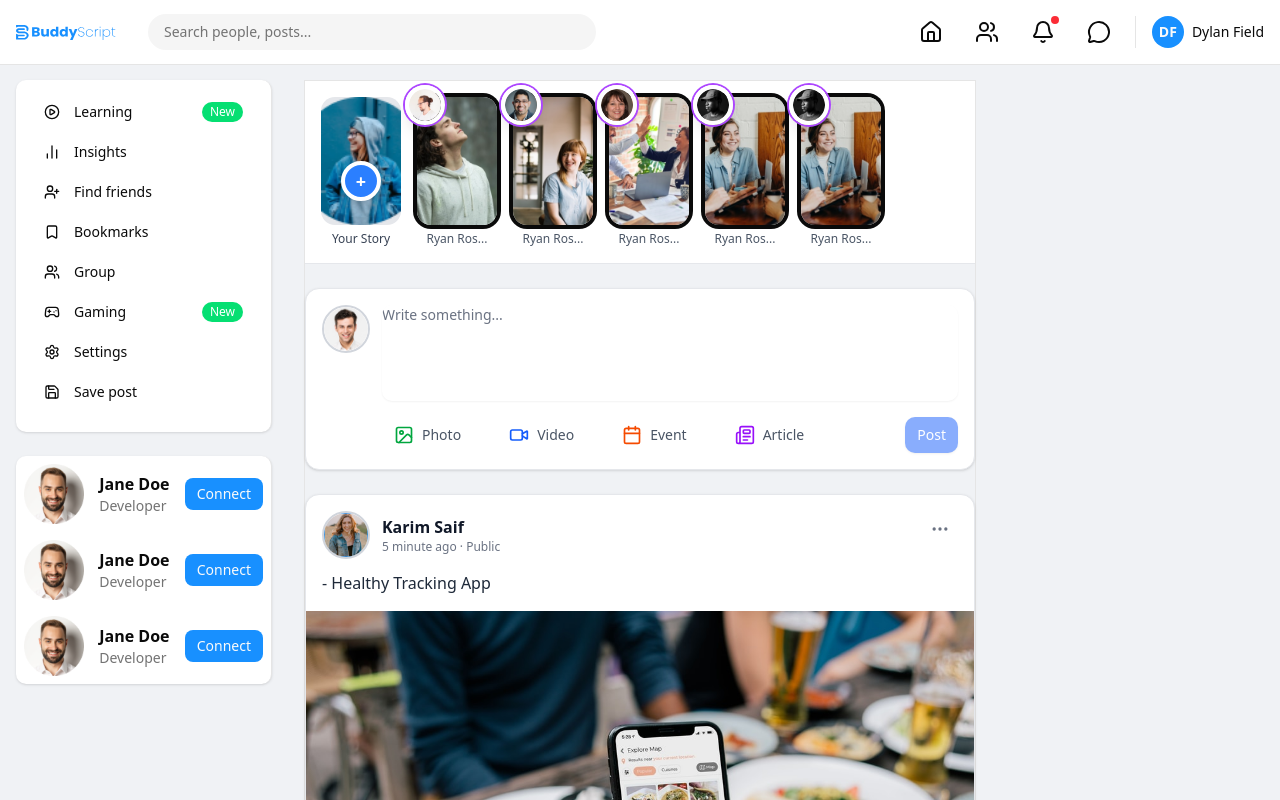
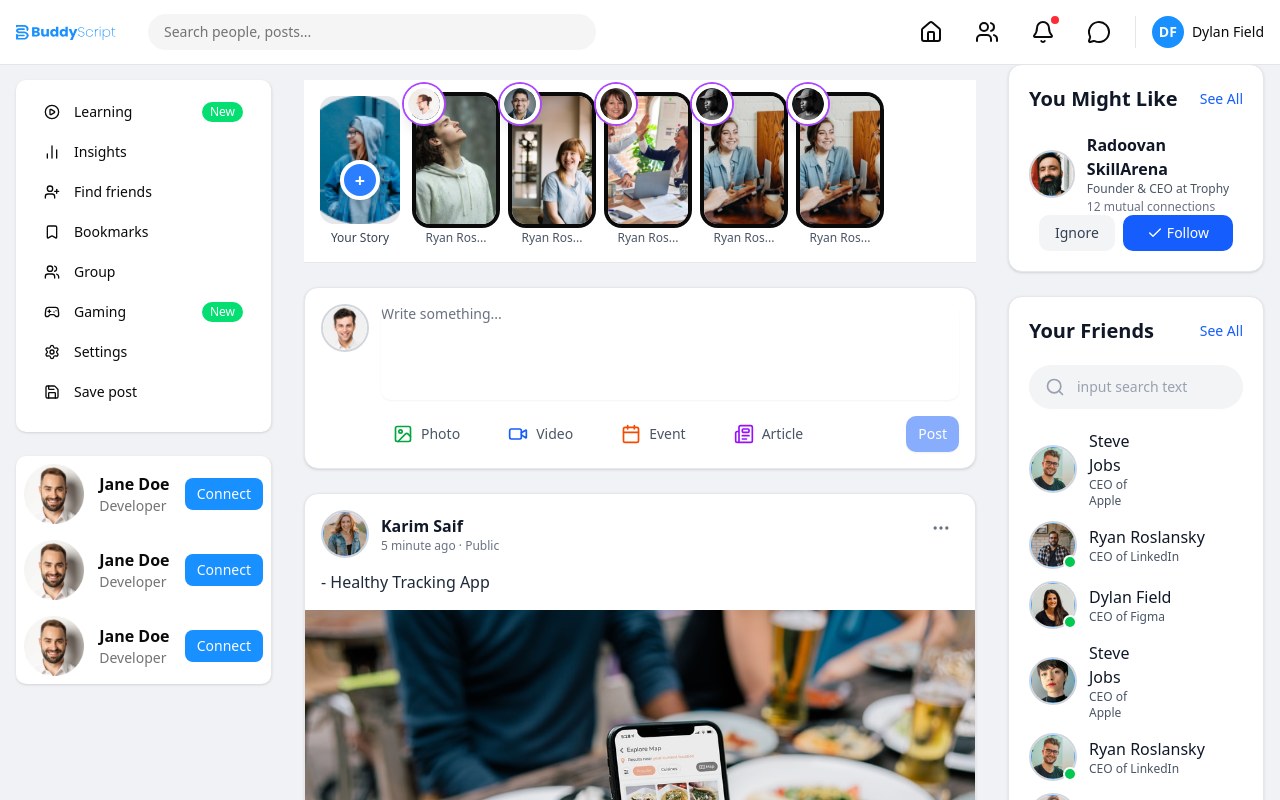
Before and after one commit to rabiulkhan7224/buddy-script, a Next.js app: page / in a window 1280 px wide. Shown: the top 800 px of the page. Built offline with nearby package versions, Linux system fonts and the light colour scheme.

Commit message:
added: rightsidebar and friend and might section

```diff
--- a/app/(roots)/layout.tsx
+++ b/app/(roots)/layout.tsx
@@ -1,3 +1,4 @@
+import RightSidebar from "@/components/feed/rightSidebar"
 import { Button } from "@/components/ui/button"
 import { Bookmark, ChartNoAxesColumn, CirclePlay, Gamepad2, Save, Settings, UserPlus, Users } from "lucide-react"
 import Image from "next/image"
@@ -116,8 +117,8 @@ export default function Layout({ children }: { children: React.ReactNode }) {
           {children}
         </main>
         {/* RIGHT SIDEBAR (Desktop Only) */}
-        <aside className="hidden xl:block w-72 shrink-0 p-4">
-          {/* RightSidebar component here */}
+        <aside className="hidden xl:block w-72 shrink-0 ">
+          <RightSidebar />
         </aside>
 
       </div>
--- a/app/(roots)/page.tsx
+++ b/app/(roots)/page.tsx
@@ -4,7 +4,7 @@ import Stories from "@/components/home/storys";
 
 export default function Home() {
   return (
-    <main className="flex w-full flex-col justify-center bg-[#F0F2F5]  border">
+    <main className="flex w-full flex-col justify-center bg-[#F0F2F5]  ">
       <Stories />
       <PostComposer />
     <PostFeed />
--- /dev/null
+++ b/components/feed/rightSidebar.tsx
@@ -0,0 +1,131 @@
+'use client';
+
+import React from 'react';
+import Image from 'next/image';
+import { Search, MoreHorizontal, Check } from 'lucide-react';
+
+export default function RightSidebar() {
+  const mightLike = [
+    {
+      id: 1,
+      name: 'Radoovan SkillArena',
+      title: 'Founder & CEO at Trophy',
+      avatar: '/images/f8.png',
+      mutual: 12,
+    },
+  ];
+
+  const friends = [
+    { id: 1, name: 'Steve Jobs', title: 'CEO of Apple', avatar: '/images/f4.png', time: '5 minute ago', online: false },
+    { id: 2, name: 'Ryan Roslansky', title: 'CEO of LinkedIn', avatar: '/images/f7.png', online: true },
+    { id: 3, name: 'Dylan Field', title: 'CEO of Figma', avatar: '/images/f3.png', online: true },
+    { id: 4, name: 'Steve Jobs', title: 'CEO of Apple', avatar: '/images/f1.png', time: '5 minute ago', online: false },
+    { id: 5, name: 'Ryan Roslansky', title: 'CEO of LinkedIn', avatar: '/images/f4.png', online: true },
+    { id: 6, name: 'Dylan Field', title: 'CEO of Figma', avatar: '/images/f5.png', online: false },
+  ];
+
+  return (
+    <div className="hidden lg:block w-72 xl:w-72 pb-6">
+      <div className="px-4 space-y-6">
+
+        {/* You Might Like */}
+        <div className="bg-white rounded-xl shadow-sm border border-gray-200 p-5">
+          <div className="flex items-center justify-between mb-5">
+            <h2 className="text-xl font-bold text-gray-900">You Might Like</h2>
+            <button className="text-sm text-blue-600 hover:underline font-medium">See All</button>
+          </div>
+
+          <div className="space-y-4">
+            {mightLike.map((person) => (
+              <div key={person.id} className="flex items-center justify-between flex-col">
+                <div className="flex items-center gap-3">
+                  <div className="w-12 h-12 rounded-full overflow-hidden border-2 border-gray-300">
+                    <Image
+                      src={person.avatar}
+                      alt={person.name}
+                      width={48}
+                      height={48}
+                      className="w-full h-full object-cover"
+                    />
+                  </div>
+                  <div>
+                    <h3 className="font-semibold text-gray-900">{person.name}</h3>
+                    <p className="text-xs text-gray-600">{person.title}</p>
+                    {person.mutual && (
+                      <p className="text-xs text-gray-500 mt-0.5">{person.mutual} mutual connections</p>
+                    )}
+                  </div>
+                </div>
+
+                <div className="flex gap-2">
+                  <button className="px-4 py-2 text-sm font-medium text-gray-700 bg-gray-100 hover:bg-gray-200 rounded-lg transition">
+                    Ignore
+                  </button>
+                  <button className="px-6 py-2 text-sm font-medium text-white bg-blue-600 hover:bg-blue-700 rounded-lg transition flex items-center gap-1">
+                    <Check className="w-4 h-4" />
+                    Follow
+                  </button>
+                </div>
+              </div>
+            ))}
+          </div>
+        </div>
+
+        {/* Your Friends */}
+        <div className="bg-white rounded-xl shadow-sm border border-gray-200 p-5">
+          <div className="flex items-center justify-between mb-5">
+            <h2 className="text-xl font-bold text-gray-900">Your Friends</h2>
+            <button className="text-sm text-blue-600 hover:underline font-medium">See All</button>
+          </div>
+
+          {/* Search Bar */}
+          <div className="relative mb-5">
+            <Search className="absolute left-4 top-1/2 -translate-y-1/2 w-5 h-5 text-gray-400" />
+            <input
+              type="text"
+              placeholder="input search text"
+              className="w-full pl-12 pr-4 py-3 bg-gray-100 rounded-full text-sm focus:outline-none focus:ring-2 focus:ring-blue-500 placeholder:text-gray-400"
+            />
+          </div>
+
+          {/* Friends List */}
+          <div className="space-y-3 max-h-96 overflow-y-auto scrollbar-thin scrollbar-thumb-gray-300">
+            {friends.map((friend) => (
+              <div key={friend.id} className="flex items-center justify-between group">
+                <div className="flex items-center gap-3">
+                  <div className="relative">
+                    <div className="w-12 h-12 rounded-full overflow-hidden border-2 border-gray-300">
+                      <Image
+                        src={friend.avatar}
+                        alt={friend.name}
+                        width={48}
+                        height={48}
+                        className="w-full h-full object-cover"
+                      />
+                    </div>
+                    {friend.online && (
+                      <div className="absolute bottom-0 right-0 w-3.5 h-3.5 bg-green-500 rounded-full border-2 border-white"></div>
+                    )}
+                  </div>
+                  <div>
+                    <h3 className="font-medium text-gray-900">{friend.name}</h3>
+                    <p className="text-xs text-gray-600">{friend.title}</p>
+                  </div>
+                </div>
+
+                <div className="flex items-center gap-2 opacity-0 group-hover:opacity-100 transition">
+                  {friend.time && (
+                    <span className="text-xs text-gray-500">{friend.time}</span>
+                  )}
+                  <button className="p-1.5 hover:bg-gray-100 rounded-full transition">
+                    <MoreHorizontal className="w-5 h-5 text-gray-600" />
+                  </button>
+                </div>
+              </div>
+            ))}
+          </div>
+        </div>
+      </div>
+    </div>
+  );
+}
```
